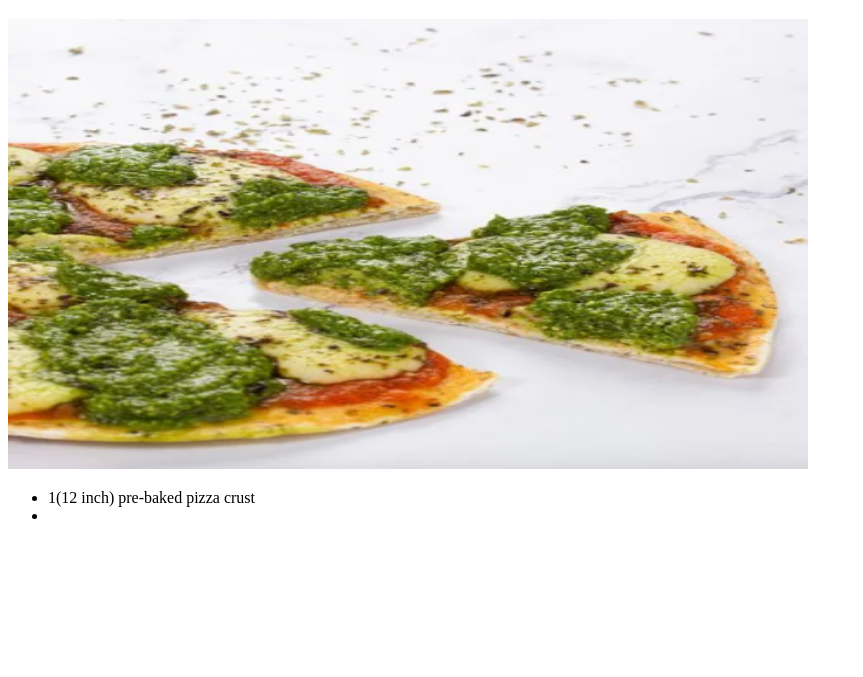
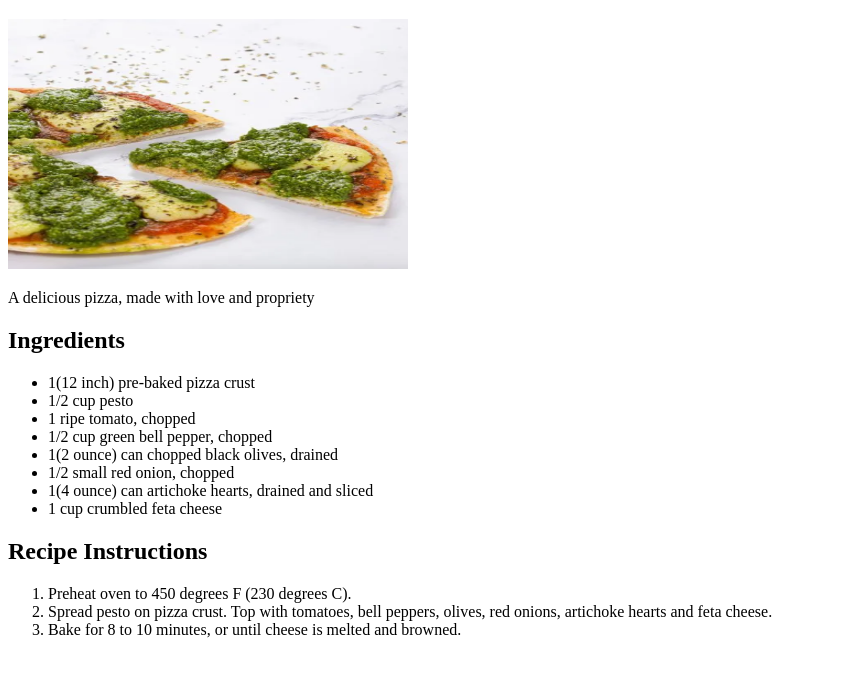
Before and after one commit to nathanbcampos/odin-recipes, a plain HTML site: page recipes/pizza.html in a window 1280 px wide. Shown: the part 61-738 px from the top of the page, without its empty margins (0-863 px from the left). Drawn offline with Linux system fonts and the light colour scheme.

Commit message:
Put some images of meatloaf and pizza created meatloaf page edit pizza page

```diff
--- a/recipes/pizza.html
+++ b/recipes/pizza.html
@@ -6,10 +6,27 @@
     </head>
     <body>
         <h1>Pesto Pizza Recipe</h1>
-        <img src="../images/pizza-pesto.png" alt="Just a image of a pizza" style="width:800px;height:450px;">
+        <img src="../images/pizza-pesto.png" alt="Just a image of a pizza" style="width:400px;height:250px;">
+
+        <p>A delicious pizza, made with love and propriety</p>
+        <h2>Ingredients</h1>
+
+
         <ul>
             <li>1(12 inch) pre-baked pizza crust</li>
-            <li></li>
+            <li>1/2 cup pesto</li>
+            <li>1 ripe tomato, chopped</li>
+            <li>1/2 cup green bell pepper, chopped</li>
+            <li>1(2 ounce) can chopped black olives, drained</li>
+            <li>1/2 small red onion, chopped</li>
+            <li>1(4 ounce) can artichoke hearts, drained and sliced</li>
+            <li>1 cup crumbled feta cheese</li>
         </ul>
+        <h2>Recipe Instructions</h2>
+        <ol>
+            <li>Preheat oven to 450 degrees F (230 degrees C).</li>
+            <li>Spread pesto on pizza crust. Top with tomatoes, bell peppers, olives, red onions, artichoke hearts and feta cheese.</li>
+            <li>Bake for 8 to 10 minutes, or until cheese is melted and browned.</li>
+        </ol>
     </body>
 </html>
```
Also changed, not shown: index.html (+7 -2 lines), recipes/meatloaf.html (added, +30 -0 lines), images/freezer.jpg (added), images/meatloaf.jpeg (added).
